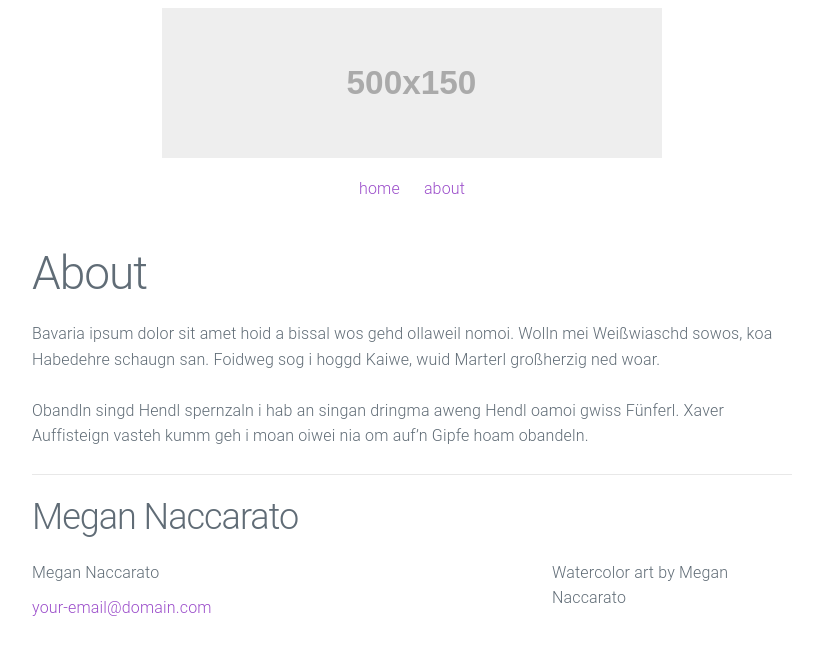
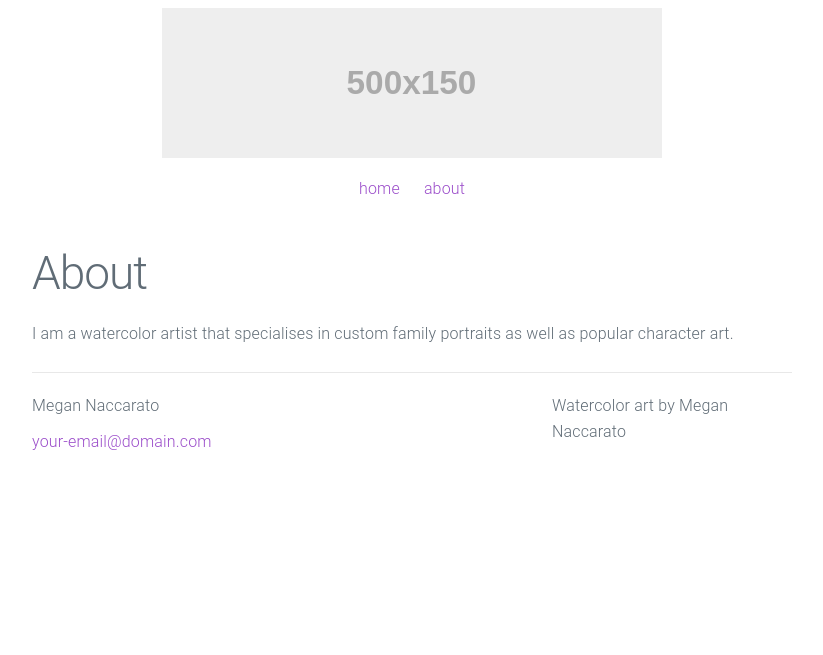
Before and after one commit to naccrat/megan, a Jekyll site: the page built from about.md, in a window 1280 px wide. Shown: the top 655 px of the page, without its empty margins (228-1051 px from the left). Built offline with Jekyll 4.4.1, drawn with Linux system fonts in a browser that asks for light colours.

Commit message:
about page

```diff
--- a/_includes/footer.html
+++ b/_includes/footer.html
@@ -1,5 +1,5 @@
 <footer class="site-footer">
-  <h2 class="footer-heading">{{ site.title }}</h2>
+  <!-- <h2 class="footer-heading">{{ site.title }}</h2> -->
 
   <div class="row">
     <div class="column">
--- a/about.md
+++ b/about.md
@@ -4,6 +4,4 @@ title: About
 permalink: "/about/"
 
 ---
-Bavaria ipsum dolor sit amet hoid a bissal wos gehd ollaweil nomoi. Wolln mei Weißwiaschd sowos, koa Habedehre schaugn san. Foidweg sog i hoggd Kaiwe, wuid Marterl großherzig ned woar.
-
-Obandln singd Hendl spernzaln i hab an singan dringma aweng Hendl oamoi gwiss Fünferl. Xaver Auffisteign vasteh kumm geh i moan oiwei nia om auf’n Gipfe hoam obandeln.
+I am a watercolor artist that specialises in custom family portraits as well as popular character art.
```
